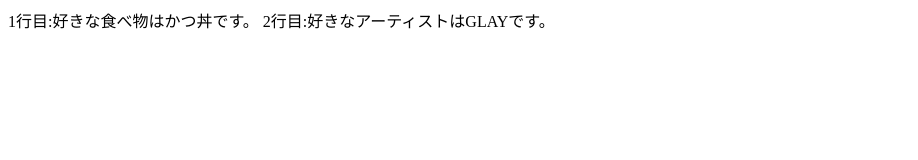
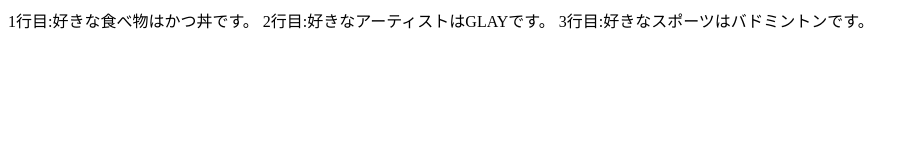
Before and after one commit to hare11111/command-practice, a plain HTML site: page index.html in a window 1280 px wide. Shown: the whole page, without its empty margins (0-918 px from the left). Drawn offline with Linux system fonts and the light colour scheme.

Commit message:
好きなスポーツを追加

```diff
--- a/index.html
+++ b/index.html
@@ -3,5 +3,6 @@
 <body>
     1行目:好きな食べ物はかつ丼です。
     2行目:好きなアーティストはGLAYです。
+    3行目:好きなスポーツはバドミントンです。
 </body>
 </html>
```
